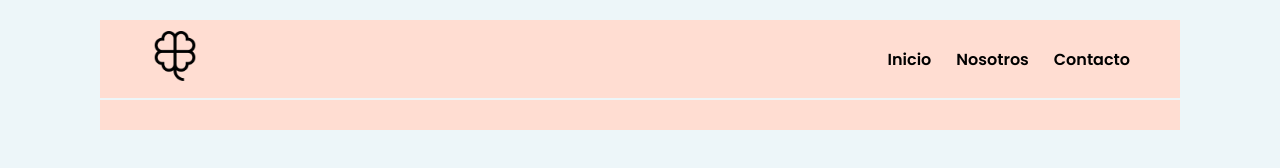
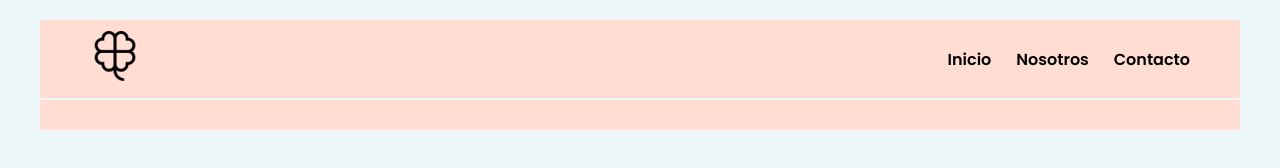
Before and after one commit to Josema1482/Entrega-2-Nucba-LP, a plain HTML site: page index.html in a window 1280 px wide. Drawn offline with Linux system fonts and the light colour scheme.

Commit message:
modifique el width del container

```diff
--- a/styles.css
+++ b/styles.css
@@ -12,8 +12,8 @@ html {
 }
 
 .container{
-    margin-left: 100px;
-    margin-right: 100px;
+    max-width: 1200px;
+    margin: 0 auto;
 }
 
 .navbar{
@@ -26,6 +26,7 @@ html {
     padding-right: 50px;
     margin-top: 20px;
     border-bottom: 2px #edf6f9 solid;
+    width: 100%;
 }
 
 .navbar-list-options{
```
